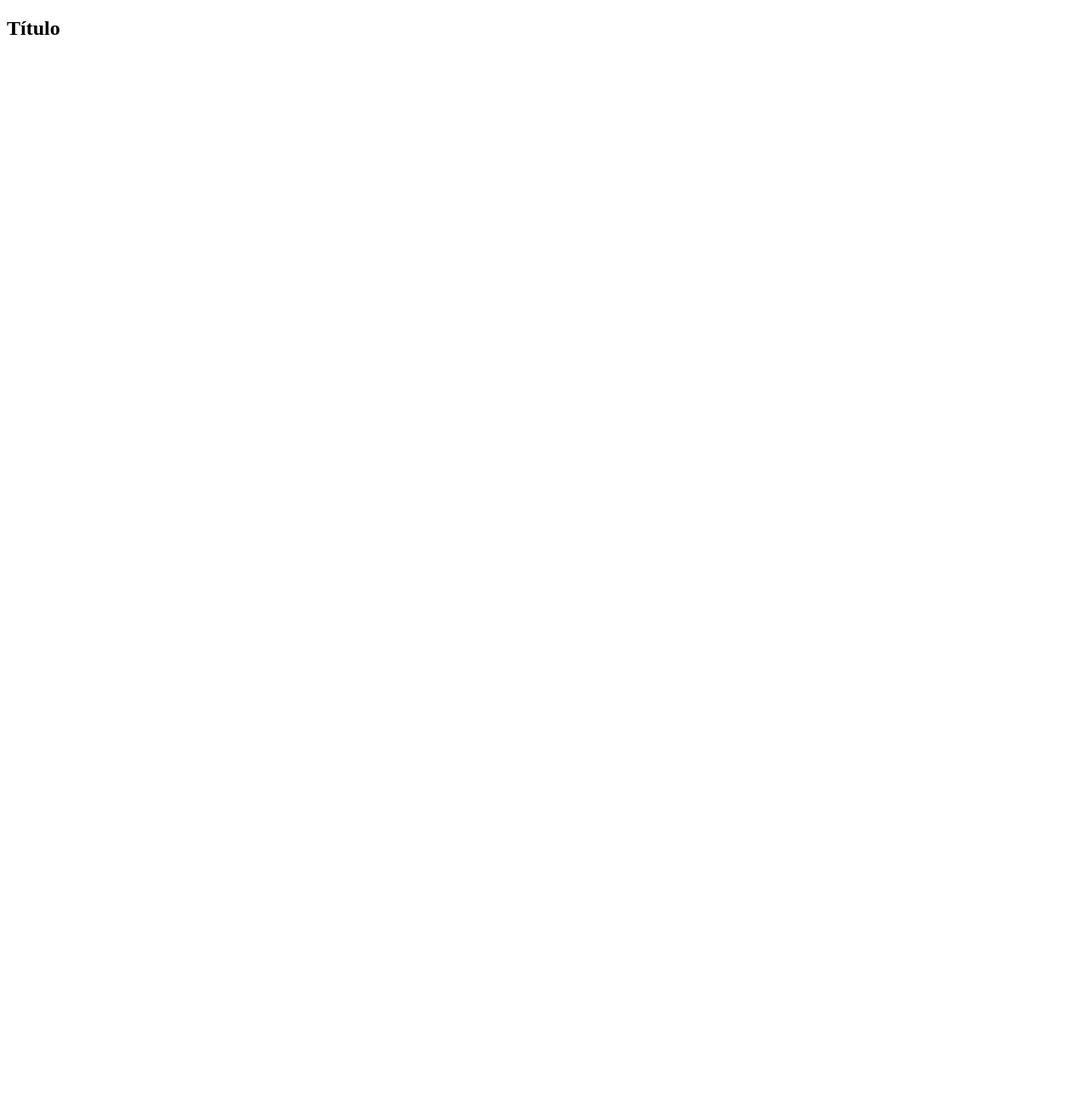
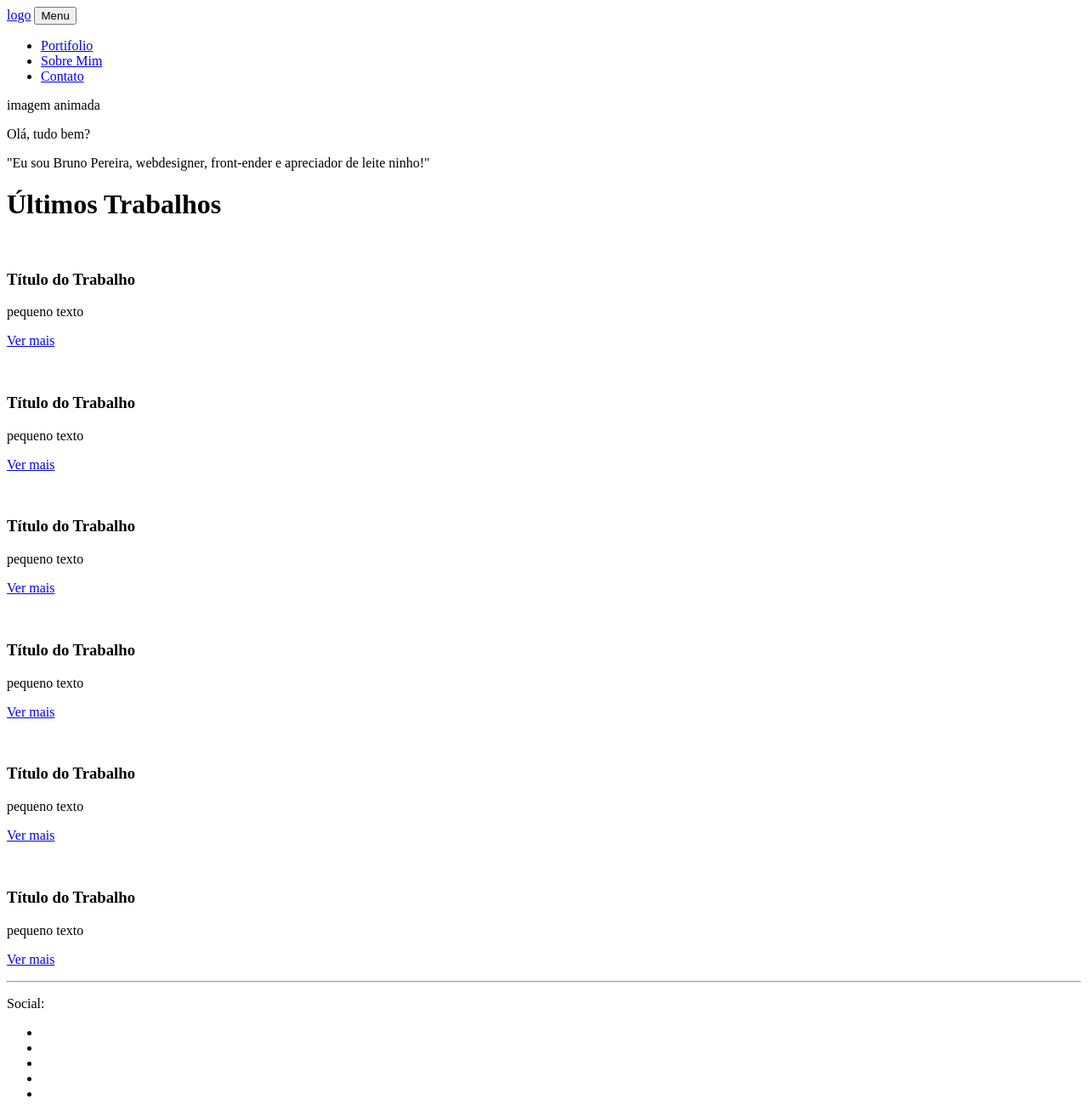
Before and after one commit to brunopereiradonascimento/curso-udemy-front-end-modermo, a plain HTML site: page index.html in a window 1280 px wide. Shown: the whole page at 85% size. Before the commit the page ends 800 px from the top, so only its background shows below. Drawn offline with Linux system fonts and the light colour scheme.

Commit message:
html inicial da index

```diff
--- a/index.html
+++ b/index.html
@@ -1,9 +1,109 @@
 <!DOCTYPE html>
-<html>
+<html lang="pt-br">
 <head>
-    <title></title>
+    <meta charset="UTF-8">
+    <title>Título</title>
 </head>
 <body>
-<h2>Título</h2>
+    <nav class="mainnavigation">
+        <div class="container">
+            <a href="index.html" class="mainNavigation__logo">logo</a>
+            <button class="mainNavigation__hamburgger" type="button">
+                <div class="mainNavigation__hamburggerParties">Menu</div>
+            </button>
+            <ul class="mainNavigation__menu--opened">
+                <li><a href="#">Portifolio</a></li>
+                <li><a href="#">Sobre Mim</a></li>
+                <li><a href="#">Contato</a></li>
+            </ul>
+        </div>
+    </nav>
+    <div class="jumbotron">imagem animada
+        <div class="container">
+            <p>Olá, tudo bem?</p>
+            <p>"Eu sou Bruno Pereira, webdesigner, front-ender e apreciador de leite ninho!"</p>
+        </div>
+    </div>
+    <div class="container">
+        <div class="row">
+            <div class="col-xs-12">
+                <h1>Últimos Trabalhos</h1>
+            </div>
+
+            <div class="col-xs-12 col-sm-6 col-md-4">
+                <div class="thumbnail">
+                    <img src="" alt="">
+                    <div class="caption">
+                        <h3>Título do Trabalho</h3>
+                        <p>pequeno texto</p>
+                        <p><a href="#" class="btn btn-primary pull-right" role="button">Ver mais</a></p>
+                    </div>
+                </div>
+            </div>
+            <div class="col-xs-12 col-sm-6 col-md-4">
+                <div class="thumbnail">
+                    <img src="" alt="">
+                    <div class="caption">
+                        <h3>Título do Trabalho</h3>
+                        <p>pequeno texto</p>
+                        <p><a href="#" class="btn btn-primary pull-right" role="button">Ver mais</a></p>
+                    </div>
+                </div>
+            </div>
+            <div class="col-xs-12 col-sm-6 col-md-4">
+                <div class="thumbnail">
+                    <img src="" alt="">
+                    <div class="caption">
+                        <h3>Título do Trabalho</h3>
+                        <p>pequeno texto</p>
+                        <p><a href="#" class="btn btn-primary pull-right" role="button">Ver mais</a></p>
+                    </div>
+                </div>
+            </div>
+            <div class="col-xs-12 col-sm-6 col-md-4">
+                <div class="thumbnail">
+                    <img src="" alt="">
+                    <div class="caption">
+                        <h3>Título do Trabalho</h3>
+                        <p>pequeno texto</p>
+                        <p><a href="#" class="btn btn-primary pull-right" role="button">Ver mais</a></p>
+                    </div>
+                </div>
+            </div>
+            <div class="col-xs-12 col-sm-6 col-md-4">
+                <div class="thumbnail">
+                    <img src="" alt="">
+                    <div class="caption">
+                        <h3>Título do Trabalho</h3>
+                        <p>pequeno texto</p>
+                        <p><a href="#" class="btn btn-primary pull-right" role="button">Ver mais</a></p>
+                    </div>
+                </div>
+            </div>
+            <div class="col-xs-12 col-sm-6 col-md-4">
+                <div class="thumbnail">
+                    <img src="" alt="">
+                    <div class="caption">
+                        <h3>Título do Trabalho</h3>
+                        <p>pequeno texto</p>
+                        <p><a href="#" class="btn btn-primary pull-right" role="button">Ver mais</a></p>
+                    </div>
+                </div>
+            </div>
+        </div>
+        <hr>
+        <footer>
+            <div class="container">
+                <p class="text-muted text-right">Social:</p>
+                <ul class="list-inline pull-right">
+                    <li><a href="#" class="btn-social btn-outline"><i class="fa fa-fw"></i></a></li>
+                    <li><a href="#" class="btn-social btn-outline"><i class="fa fa-fw"></i></a></li>
+                    <li><a href="#" class="btn-social btn-outline"><i class="fa fa-fw"></i></a></li>
+                    <li><a href="#" class="btn-social btn-outline"><i class="fa fa-fw"></i></a></li>
+                    <li><a href="#" class="btn-social btn-outline"><i class="fa fa-fw"></i></a></li>
+                </ul>
+            </div>
+        </footer>
+    </div>
 </body>
 </html>
```
